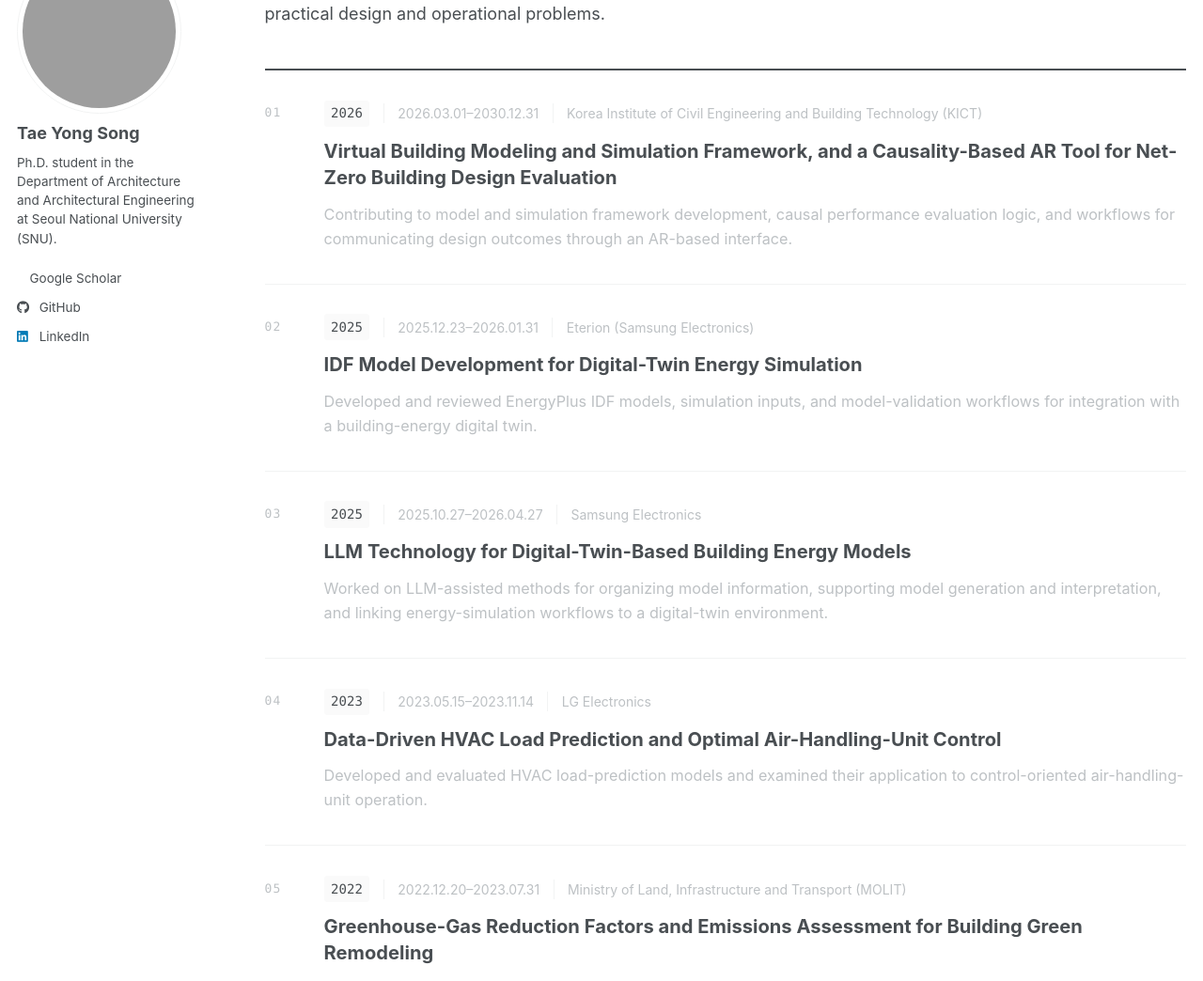
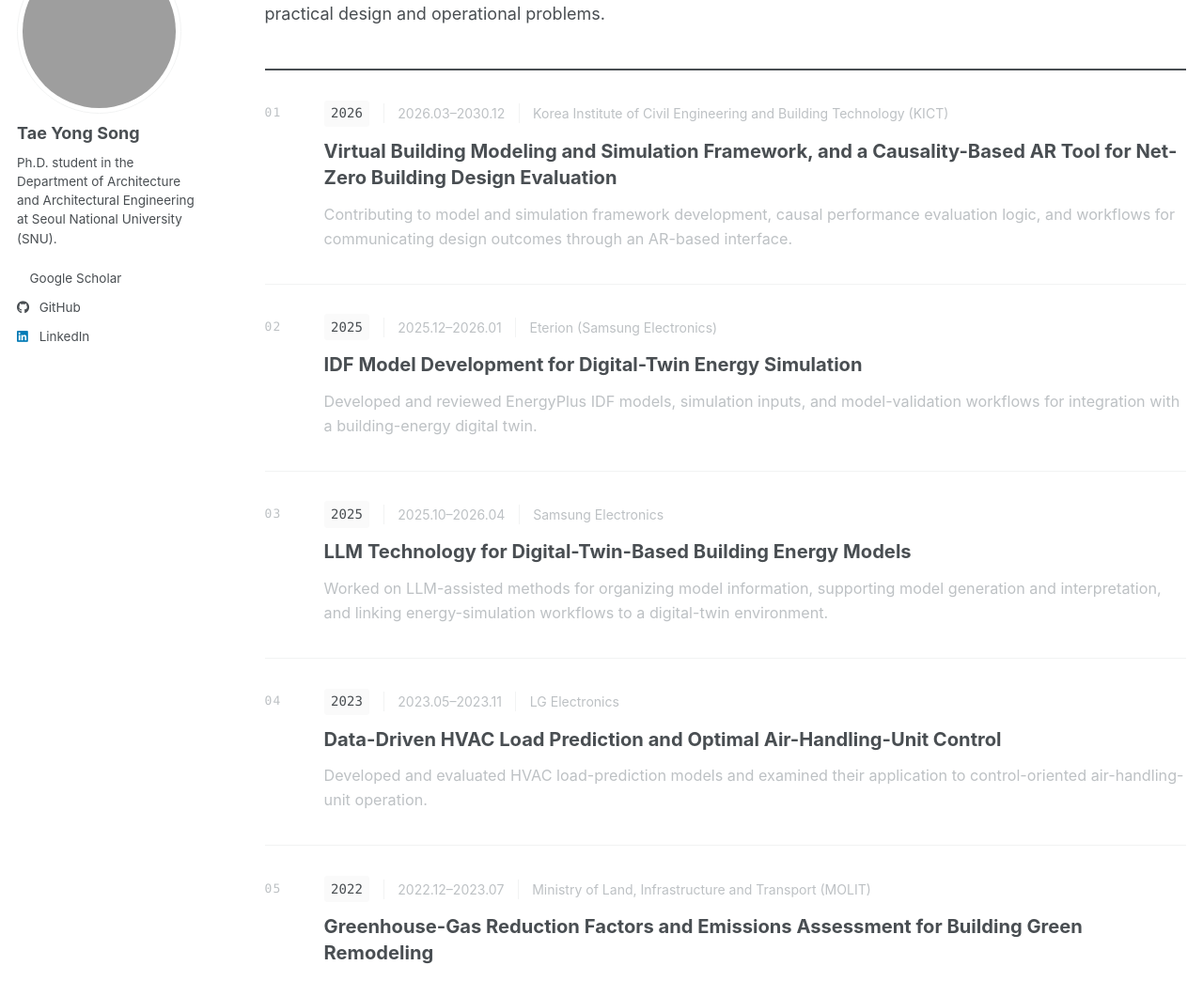
Before and after one commit to taeyong-song/taeyong-song.github.io, a Jekyll site: the page built from _pages/research-projects.md, in a window 1280 px wide and 1400 px high. Shown: the part 173-1217 px from the top of the window at 94% size. Built offline with Jekyll 4.4.1, drawn with Linux system fonts in a browser that asks for light colours; a style sheet for code colours, icons or effects is not loaded; some of the changed text lies outside the part shown.

Commit message:
Align project dates to month precision

```diff
--- a/_data/profile.yml
+++ b/_data/profile.yml
@@ -79,7 +79,7 @@ publications:
 projects:
   - title: Virtual Building Modeling and Simulation Framework, and a Causality-Based AR Tool for Net-Zero Building Design Evaluation
     sort_date: 2026-03-01
-    period: 2026.03.01–2030.12.31
+    period: 2026.03–2030.12
     sponsor: Korea Institute of Civil Engineering and Building Technology (KICT)
     summary: Building a virtual-building simulation framework and causal evaluation workflows for net-zero design.
     description: Contributing to model and simulation framework development, causal performance evaluation logic, and workflows for communicating design outcomes through an AR-based interface.
@@ -87,7 +87,7 @@ projects:
 
   - title: IDF Model Development for Digital-Twin Energy Simulation
     sort_date: 2025-12-23
-    period: 2025.12.23–2026.01.31
+    period: 2025.12–2026.01
     sponsor: Eterion (Samsung Electronics)
     summary: Developing simulation-ready IDF models for digital-twin applications.
     description: Developed and reviewed EnergyPlus IDF models, simulation inputs, and model-validation workflows for integration with a building-energy digital twin.
@@ -95,7 +95,7 @@ projects:
 
   - title: LLM Technology for Digital-Twin-Based Building Energy Models
     sort_date: 2025-10-27
-    period: 2025.10.27–2026.04.27
+    period: 2025.10–2026.04
     sponsor: Samsung Electronics
     summary: Connecting large language models with building-energy modeling workflows.
     description: Worked on LLM-assisted methods for organizing model information, supporting model generation and interpretation, and linking energy-simulation workflows to a digital-twin environment.
@@ -103,7 +103,7 @@ projects:
 
   - title: Automated Digital Diagnosis and Design Technologies for Green Remodeling
     sort_date: 2022-04-01
-    period: 2022.04.01–2024.12.31
+    period: 2022.04–2024.12
     sponsor: Korea Agency for Infrastructure Technology Advancement (KAIA)
     summary: Developing digital diagnosis and automated design methods for building-energy retrofits.
     description: Contributed to building-energy modeling, data-driven performance diagnosis, and automated evaluation methods for identifying and assessing green-remodeling alternatives.
@@ -111,7 +111,7 @@ projects:
 
   - title: Greenhouse-Gas Reduction Factors and Emissions Assessment for Building Green Remodeling
     sort_date: 2022-12-20
-    period: 2022.12.20–2023.07.31
+    period: 2022.12–2023.07
     sponsor: Ministry of Land, Infrastructure and Transport (MOLIT)
     summary: Quantifying greenhouse-gas reductions from building green-remodeling measures.
     description: Supported building-energy simulation and scenario analysis for estimating reduction factors and evaluating emissions under alternative retrofit conditions.
@@ -119,7 +119,7 @@ projects:
 
   - title: Data-Driven HVAC Load Prediction and Optimal Air-Handling-Unit Control
     sort_date: 2023-05-15
-    period: 2023.05.15–2023.11.14
+    period: 2023.05–2023.11
     sponsor: LG Electronics
     summary: Developing data-driven load prediction for optimal AHU operation.
     description: Developed and evaluated HVAC load-prediction models and examined their application to control-oriented air-handling-unit operation.
```
